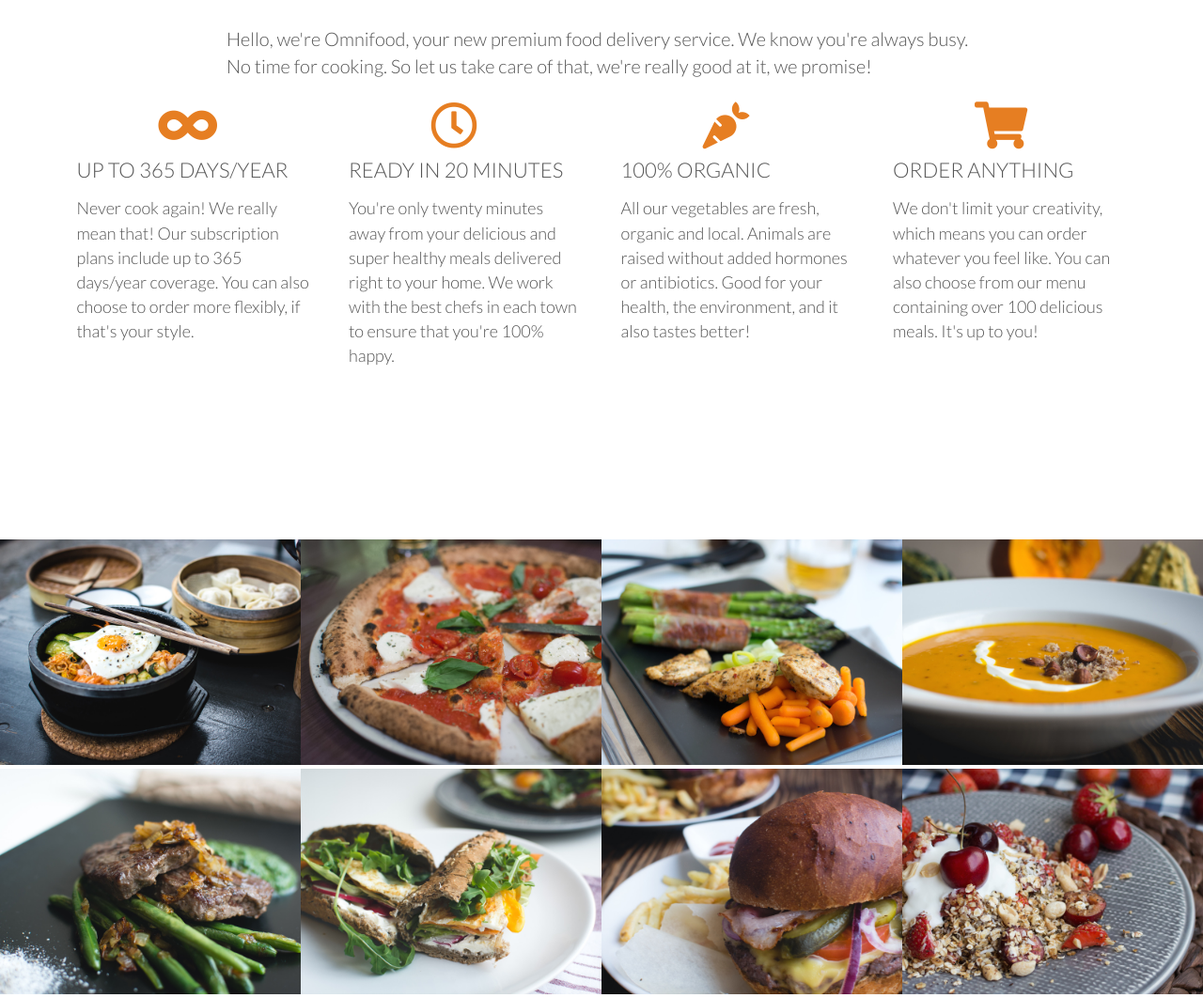
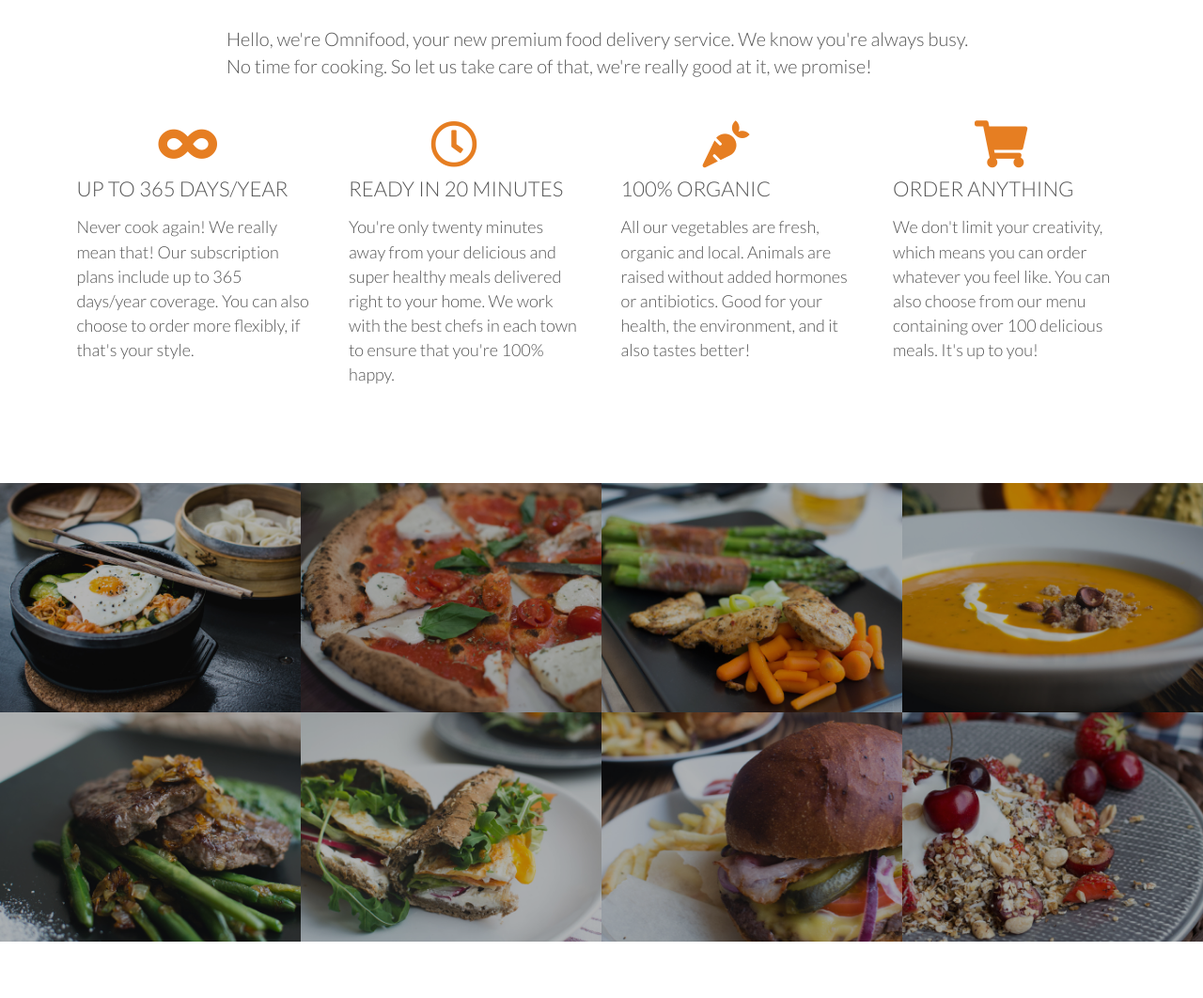
Before and after one commit to gabriel-hahn/site-templates, a plain HTML site: page ominifood/index.html in a window 1280 px wide. Shown: the part 956-2018 px from the top of the page at 94% size. After the commit the page ends 1958 px from the top, so only its background shows below. Drawn offline with Linux system fonts and the light colour scheme.

Commit message:
Meals photos style and margin fixed

```diff
--- a/ominifood/index.html
+++ b/ominifood/index.html
@@ -37,7 +37,7 @@
             <p class="long-copy">Hello, we're Omnifood, your new premium food delivery service. We know you're always busy. No time for cooking.
                 So let us take care of that, we're really good at it, we promise!</p>
         </div>
-        <div class="row">
+        <div class="row features-row">
             <div class="col span-1-of-4 box">
                 <i class="fas fa-infinity icon-big"></i>
                 <h3>Up to 365 days/year</h3>
--- a/ominifood/src/css/style.css
+++ b/ominifood/src/css/style.css
@@ -192,9 +192,31 @@ section {
 .meal-photo {
     width: 100%;
     margin: 0;
+    overflow: hidden;
+    background-color: #000;
 }
 
 .meal-photo img {
+    opacity: 0.7;
     width: 100%;
     height: auto;
+    transform: scale(1.15);
+    transition: transform 0.5s, opacity 0.5s;
 }
+
+.meal-photo img:hover {
+    opacity: 1;
+    transform: scale(1.03);
+}
+
+.features-row {
+    margin-top: 20px;
+}
+
+.section-meals {
+    padding: 0;
+}
+
+.section-features long-copy {
+    margin-bottom: 30px;
+}
```
